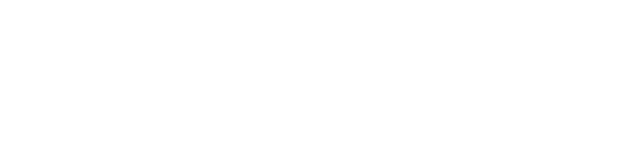
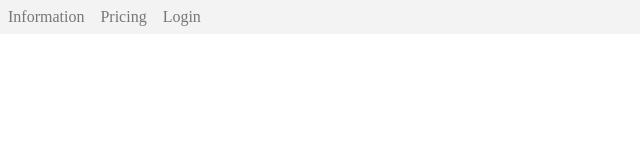
Before and after one commit to MuhammadHafijur/advanced-dropdown-menus, a plain HTML site: page index.html in a window 1280 px wide. Shown: the whole page, without its empty margins (0-640 px from the left). Drawn offline with Linux system fonts and the light colour scheme.

Commit message:
added basic css styles

```diff
--- a/index.html
+++ b/index.html
@@ -4,9 +4,14 @@
     <meta charset="UTF-8">
     <meta http-equiv="X-UA-Compatible" content="IE=edge">
     <meta name="viewport" content="width=device-width, initial-scale=1.0">
-    <title>Document</title>
+    <title>Advanced Dropdown Menus</title>
+    <link rel="stylesheet" href="styles.css">
 </head>
 <body>
-
+    <div class="header">
+        <button class="link">Information</button>
+        <a href="#" class="link">Pricing</a>
+        <button class="link">Login</button>
+    </div>
 </body>
 </html>
--- a/styles.css
+++ b/styles.css
@@ -0,0 +1,26 @@
+body {
+  margin: 0;
+}
+
+.header {
+  background-color: #f3f3f3;
+  display: flex;
+  align-items: baseline;
+  padding: .5rem;
+  gap: 1rem;
+}
+
+.link {
+    background: none;
+    border: none;
+    text-decoration: none;
+    color: #777;
+    font-family: inherit;
+    font-size: inherit;
+    cursor: pointer;
+    padding: 0;
+}
+
+.link:hover {
+    color: black;
+}
```
